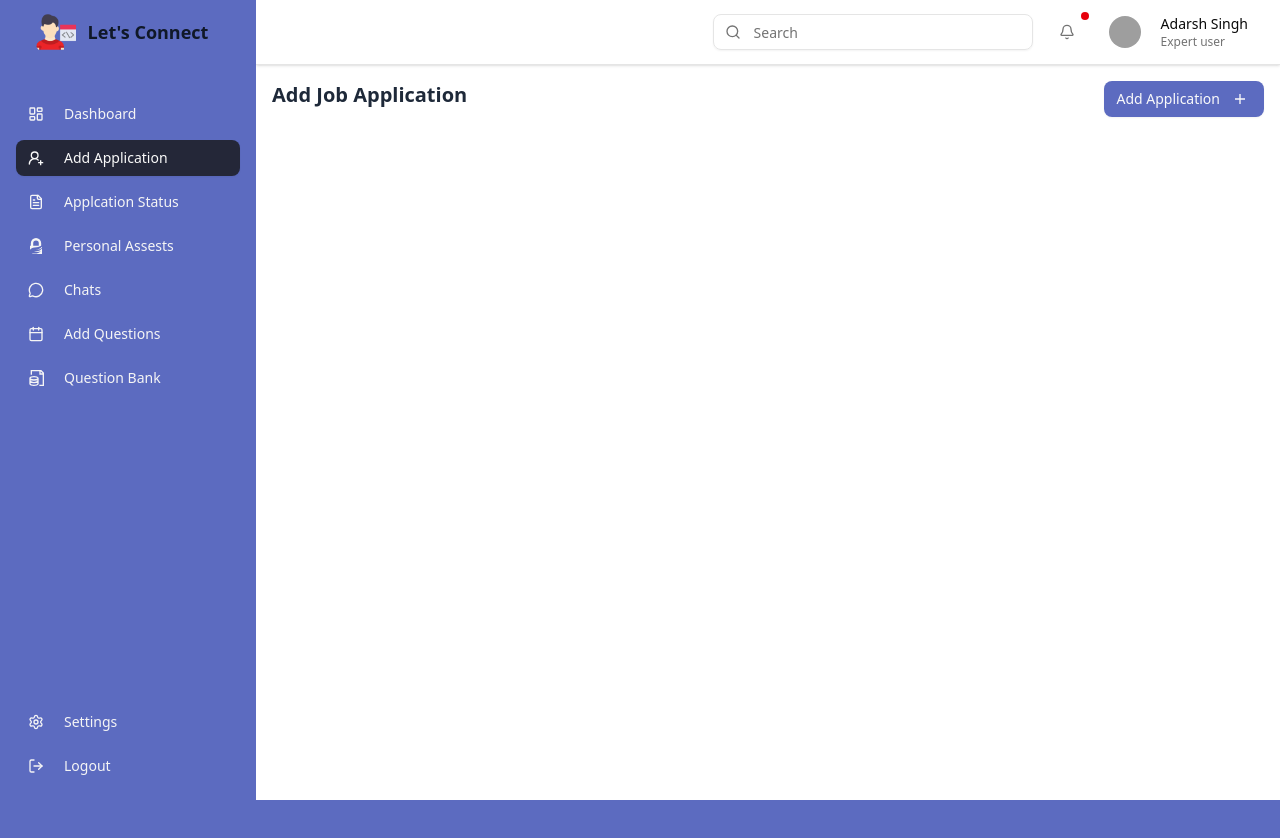
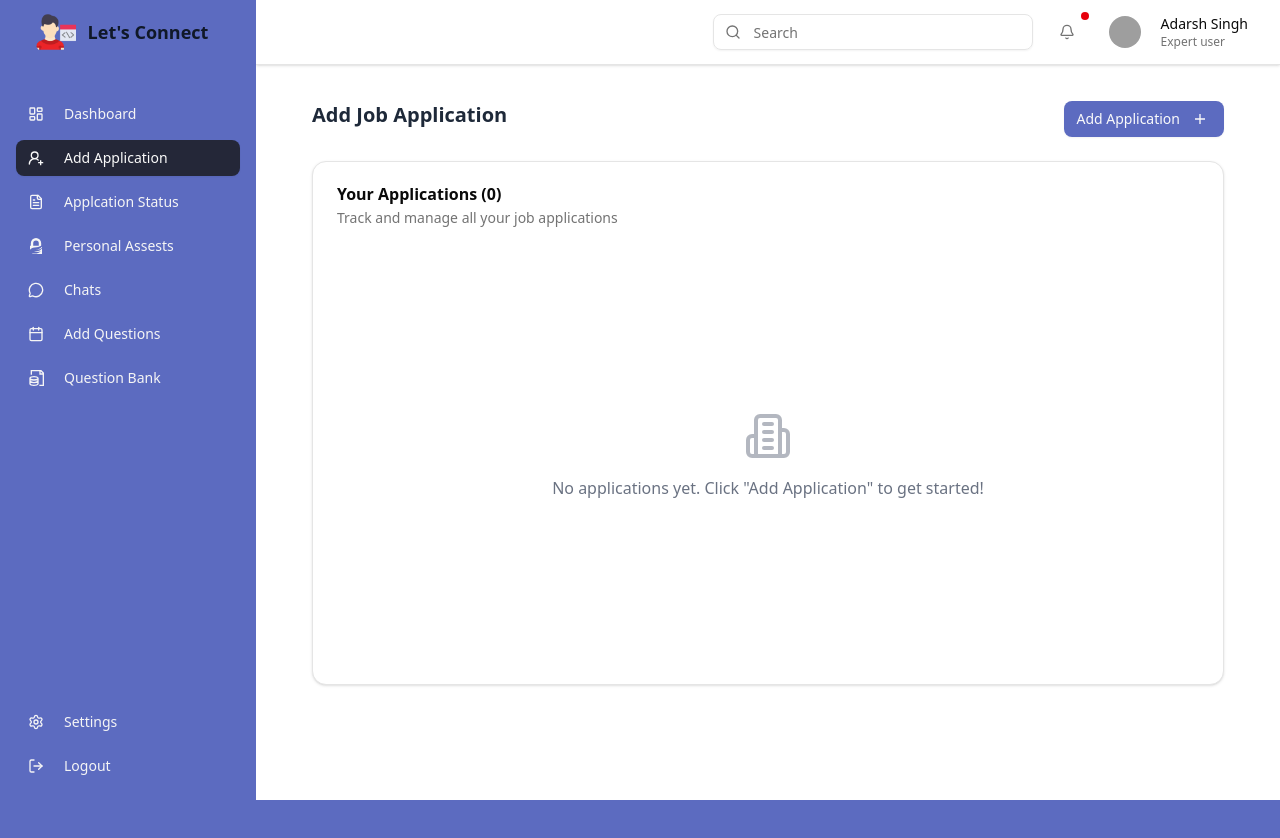
Before and after one commit to AdarshSingh9540/job-application-tracker, a Next.js app: page /add-application in a window 1280 px wide. Shown: the top 838 px of the page. Built offline with nearby package versions, Linux system fonts and the light colour scheme; grey boxes are pictures that could not be loaded.

Commit message:
feat: till add application is added!!

```diff
--- a/src/app/add-application/page.tsx
+++ b/src/app/add-application/page.tsx
@@ -3,7 +3,7 @@ import React from "react";
 
 export default function page() {
   return (
-    <div>
+    <div className="mx-10 my-5">
       <AddApplication />
     </div>
   );
--- a/src/components/addApplication/AddApplication.tsx
+++ b/src/components/addApplication/AddApplication.tsx
@@ -3,6 +3,10 @@ import React, { useState } from "react";
 import { Button } from "../ui/button";
 import { IoMdAdd } from "react-icons/io";
 import AddApplicationModal from "./AddApplicationModal";
+import { Building2 } from "lucide-react";
+import ApplicationList from "./ApplicationList";
+import { toast } from "sonner";
+import { Badge } from "../ui/badge";
 
 interface JobApplication {
   id: string;
@@ -22,13 +26,43 @@ export default function AddApplication() {
   const [isModalOpen, setIsModalOpen] = useState(false);
   const [editingApplication, setEditingApplication] =
     useState<JobApplication | null>(null);
-
+  const [isEditModalOpen, setIsEditModalOpen] = useState(false);
   // Function to open the modal (for adding a new application)
   const handleOpenModal = () => {
     setEditingApplication(null); // Clear editing state for new application
     setIsModalOpen(true);
   };
 
+  const handleEdit = (application: JobApplication) => {
+    setEditingApplication(application);
+    setIsEditModalOpen(true);
+  };
+
+  const handleEditSave = (application: JobApplication) => {
+    const updatedApplications = applications.map((app) =>
+      app.id === application.id ? application : app
+    );
+    setApplications(updatedApplications);
+    setIsEditModalOpen(false);
+    setEditingApplication(null);
+  };
+
+  const handleDelete = (id: string) => {
+    setApplications((prev) => prev.filter((app) => app.id !== id));
+    toast({
+      title: "Application Deleted",
+      description: "Job application has been removed from your tracker.",
+    });
+  };
+
+  const getStatusBadge = (status: string) => {
+    const statusOption = statusOptions.find((opt) => opt.value === status);
+    return (
+      <Badge className={`${statusOption?.color} text-white`}>
+        {statusOption?.label}
+      </Badge>
+    );
+  };
   return (
     <div>
       <div className="flex justify-between mx-auto">
@@ -39,6 +73,18 @@ export default function AddApplication() {
           Add Application <IoMdAdd className="mx-1 h-6 w-6 font-bold" />
         </Button>
       </div>
+      {/* <div className="text-center flex flex-col min-h-screen items-center justify-center py-8 text-gray-500">
+        <div className="border p-36 rounded-xl">
+          <Building2 className="w-16 h-16 mx-auto mb-4 opacity-50" />
+          <p>No applications yet. Click "Add Application" to get started!</p>
+        </div>
+      </div> */}
+
+      <ApplicationList
+        applications={applications}
+        onEdit={handleEdit}
+        onDelete={handleDelete}
+      />
       <AddApplicationModal
         isOpen={isModalOpen}
         onClose={() => {
--- /dev/null
+++ b/src/components/addApplication/ApplicationList.tsx
@@ -0,0 +1,190 @@
+"use client";
+import { Button } from "@/components/ui/button";
+import {
+  Card,
+  CardContent,
+  CardDescription,
+  CardHeader,
+  CardTitle,
+} from "@/components/ui/card";
+import { Badge } from "@/components/ui/badge";
+import { Trash2, Building2, MapPin } from "lucide-react";
+import { toast } from "sonner";
+
+interface InterviewQuestion {
+  id: string;
+  question: string;
+  category: string;
+}
+
+interface JobApplication {
+  id: string;
+  company: string;
+  role: string;
+  location: string;
+  stipend: string;
+  applicationDate: string;
+  status: string;
+  jd: string;
+  companyProfileLink: string;
+  interviewQuestions: InterviewQuestion[];
+}
+
+const statusOptions = [
+  { value: "applied", label: "Applied", color: "bg-blue-500" },
+  {
+    value: "resume-screening",
+    label: "Resume Screening",
+    color: "bg-yellow-500",
+  },
+  {
+    value: "interview-process",
+    label: "Interview Process",
+    color: "bg-purple-500",
+  },
+  {
+    value: "waiting-result",
+    label: "Waiting for Result",
+    color: "bg-orange-500",
+  },
+  { value: "selected", label: "Selected", color: "bg-green-500" },
+  { value: "rejected", label: "Rejected", color: "bg-red-500" },
+];
+
+interface ApplicationListProps {
+  applications: JobApplication[];
+  onEdit: (application: JobApplication) => void;
+  onDelete: (id: string) => void;
+}
+
+export default function ApplicationList({
+  applications,
+  onEdit,
+  onDelete,
+}: ApplicationListProps) {
+  const deleteApplication = (id: string) => {
+    onDelete(id);
+    toast.success("Application Deleted", {
+      description: "Job application has been removed from your tracker.",
+    });
+  };
+
+  const getStatusBadge = (status: string) => {
+    const statusOption = statusOptions.find((opt) => opt.value === status);
+    return (
+      <Badge className={`${statusOption?.color} text-white`}>
+        {statusOption?.label}
+      </Badge>
+    );
+  };
+
+  if (applications.length === 0) {
+    return (
+      <Card className="my-6">
+        <CardHeader>
+          <CardTitle>Your Applications (0)</CardTitle>
+          <CardDescription>
+            Track and manage all your job applications
+          </CardDescription>
+        </CardHeader>
+        <CardContent>
+          <div className="text-center py-40 text-gray-500">
+            <Building2 className="w-12 h-12 mx-auto mb-4 opacity-50" />
+            <p>No applications yet. Click "Add Application" to get started!</p>
+          </div>
+        </CardContent>
+      </Card>
+    );
+  }
+
+  return (
+    <Card>
+      <CardHeader>
+        <CardTitle>Your Applications ({applications.length})</CardTitle>
+        <CardDescription>
+          Track and manage all your job applications
+        </CardDescription>
+      </CardHeader>
+      <CardContent>
+        <div className="space-y-4 max-h-96 overflow-y-auto">
+          {applications.map((app) => (
+            <div key={app.id} className="border rounded-lg p-4 space-y-3">
+              <div className="flex items-start justify-between">
+                <div>
+                  <h3 className="font-semibold text-lg">{app.role}</h3>
+                  <p className="text-gray-600">{app.company}</p>
+                  {app.location && (
+                    <p className="text-sm text-gray-500 flex items-center gap-1">
+                      <MapPin className="w-3 h-3" />
+                      {app.location}
+                    </p>
+                  )}
+                  {app.companyProfileLink && (
+                    <a
+                      href={app.companyProfileLink}
+                      target="_blank"
+                      rel="noopener noreferrer"
+                      className="text-sm text-blue-500 hover:text-blue-700 underline"
+                    >
+                      Company Profile
+                    </a>
+                  )}
+                </div>
+                <div className="flex items-center gap-2">
+                  {getStatusBadge(app.status)}
+                  <Button variant="ghost" size="sm" onClick={() => onEdit(app)}>
+                    Edit
+                  </Button>
+                  <Button
+                    variant="ghost"
+                    size="sm"
+                    onClick={() => deleteApplication(app.id)}
+                    className="text-red-500 hover:text-red-700"
+                  >
+                    <Trash2 className="w-4 h-4" />
+                  </Button>
+                </div>
+              </div>
+
+              {app.stipend && (
+                <p className="text-sm text-green-600 font-medium">
+                  {app.stipend}
+                </p>
+              )}
+
+              {app.applicationDate && (
+                <p className="text-xs text-gray-500">
+                  Applied: {new Date(app.applicationDate).toLocaleDateString()}
+                </p>
+              )}
+
+              {app.interviewQuestions.length > 0 && (
+                <div className="pt-2 border-t">
+                  <p className="text-xs font-medium text-gray-700 mb-2">
+                    Interview Questions ({app.interviewQuestions.length})
+                  </p>
+                  <div className="flex flex-wrap gap-1">
+                    {app.interviewQuestions.slice(0, 3).map((question) => (
+                      <Badge
+                        key={question.id}
+                        variant="secondary"
+                        className="text-xs"
+                      >
+                        {question.category}
+                      </Badge>
+                    ))}
+                    {app.interviewQuestions.length > 3 && (
+                      <Badge variant="secondary" className="text-xs">
+                        +{app.interviewQuestions.length - 3} more
+                      </Badge>
+                    )}
+                  </div>
+                </div>
+              )}
+            </div>
+          ))}
+        </div>
+      </CardContent>
+    </Card>
+  );
+}
--- /dev/null
+++ b/src/components/ui/card.tsx
@@ -0,0 +1,92 @@
+import * as React from "react"
+
+import { cn } from "@/lib/utils"
+
+function Card({ className, ...props }: React.ComponentProps<"div">) {
+  return (
+    <div
+      data-slot="card"
+      className={cn(
+        "bg-card text-card-foreground flex flex-col gap-6 rounded-xl border py-6 shadow-sm",
+        className
+      )}
+      {...props}
+    />
+  )
+}
+
+function CardHeader({ className, ...props }: React.ComponentProps<"div">) {
+  return (
+    <div
+      data-slot="card-header"
+      className={cn(
+        "@container/card-header grid auto-rows-min grid-rows-[auto_auto] items-start gap-1.5 px-6 has-data-[slot=card-action]:grid-cols-[1fr_auto] [.border-b]:pb-6",
+        className
+      )}
+      {...props}
+    />
+  )
+}
+
+function CardTitle({ className, ...props }: React.ComponentProps<"div">) {
+  return (
+    <div
+      data-slot="card-title"
+      className={cn("leading-none font-semibold", className)}
+      {...props}
+    />
+  )
+}
+
+function CardDescription({ className, ...props }: React.ComponentProps<"div">) {
+  return (
+    <div
+      data-slot="card-description"
+      className={cn("text-muted-foreground text-sm", className)}
+      {...props}
+    />
+  )
+}
+
+function CardAction({ className, ...props }: React.ComponentProps<"div">) {
+  return (
+    <div
+      data-slot="card-action"
+      className={cn(
+        "col-start-2 row-span-2 row-start-1 self-start justify-self-end",
+        className
+      )}
+      {...props}
+    />
+  )
+}
+
+function CardContent({ className, ...props }: React.ComponentProps<"div">) {
+  return (
+    <div
+      data-slot="card-content"
+      className={cn("px-6", className)}
+      {...props}
+    />
+  )
+}
+
+function CardFooter({ className, ...props }: React.ComponentProps<"div">) {
+  return (
+    <div
+      data-slot="card-footer"
+      className={cn("flex items-center px-6 [.border-t]:pt-6", className)}
+      {...props}
+    />
+  )
+}
+
+export {
+  Card,
+  CardHeader,
+  CardFooter,
+  CardTitle,
+  CardAction,
+  CardDescription,
+  CardContent,
+}
```
